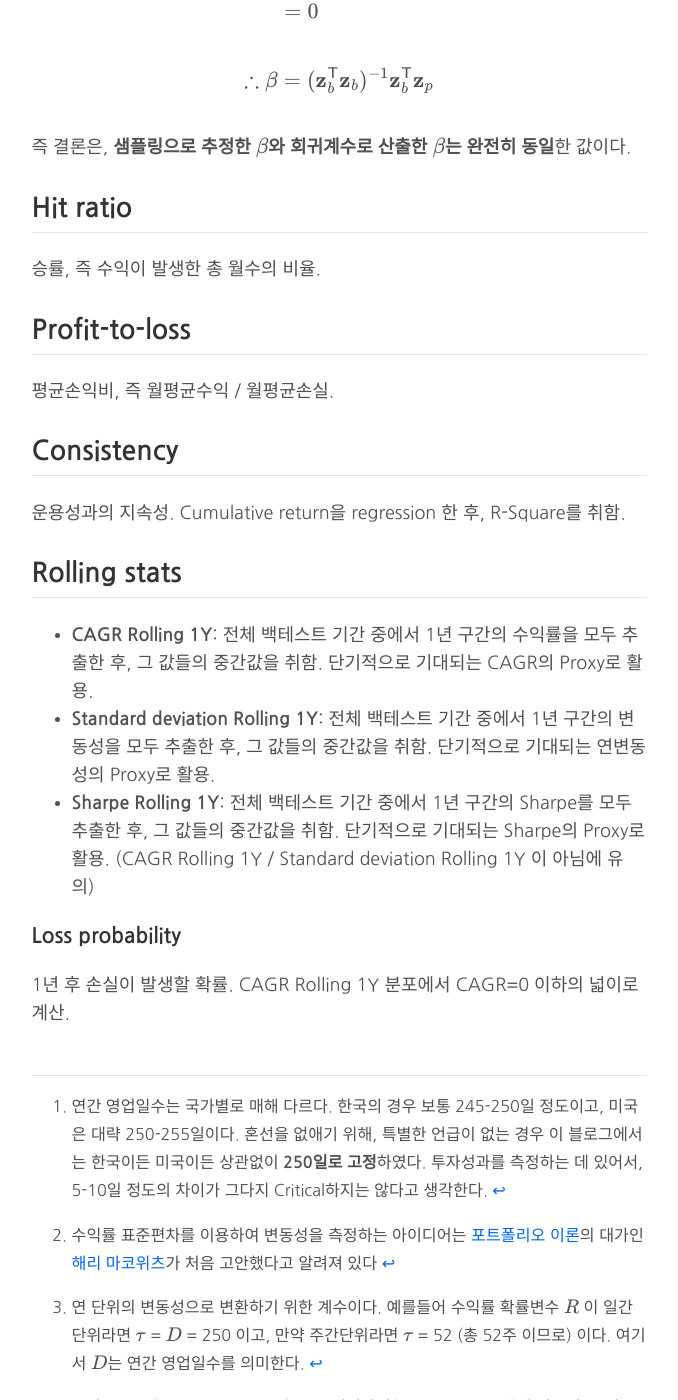
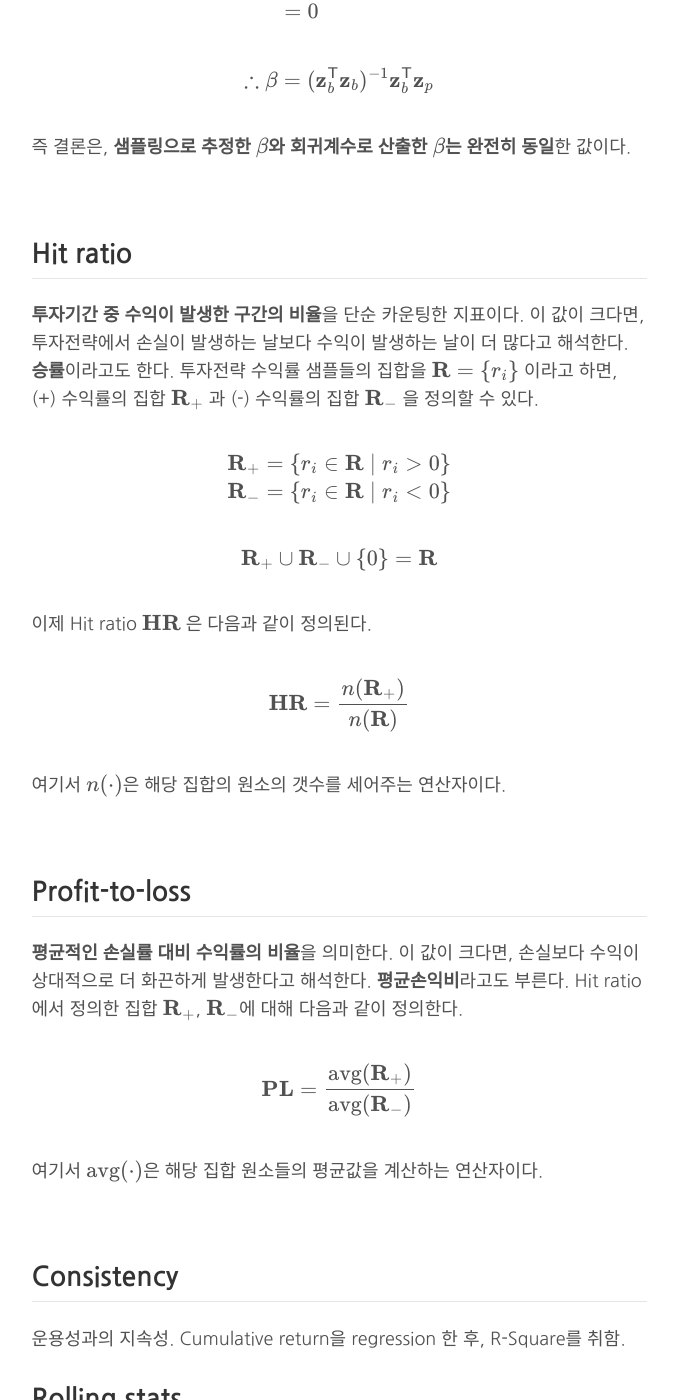
Before and after one commit to gem763/gem763.github.io, a Jekyll site: the page built from _posts/2018-02-20-투자성과의 측정.md, in a window 1280 px wide and 1400 px high, scrolled down 15414 px. Shown: the whole window, without its empty margins (301-979 px from the left). Built offline with Jekyll 4.4.1, drawn with Linux system fonts in a browser that asks for light colours; formulas are drawn with MathJax 3; comment, search, counter and statistics services are not loaded.

Commit message:
Uploaded by https://stackedit.io/

```diff
--- a/_posts/2018-02-20-투자성과의 측정.md
+++ b/_posts/2018-02-20-투자성과의 측정.md
@@ -501,12 +501,45 @@ R_p - \mathbf{E}[R_p] &= \alpha + \beta R_b + \epsilon - \mathbf{E}[R_p] \\
 
 즉 결론은, **샘플링으로 추정한 <span><script type="math/tex">\beta</script></span>와 회귀계수로 산출한 <span><script type="math/tex">\beta</script></span>는 완전히 동일**한 값이다.
 
+<br/>
 
 ## Hit ratio
-승률, 즉 수익이 발생한 총 월수의 비율.
+**투자기간 중 수익이 발생한 구간의 비율**을 단순 카운팅한 지표이다. 이 값이 크다면, 투자전략에서 손실이 발생하는 날보다 수익이 발생하는 날이 더 많다고 해석한다. **승률**이라고도 한다. 투자전략 수익률 샘플들의 집합을 <span><script type="math/tex">\mathbf{R} = \{r_{i} \}</script></span> 이라고 하면, (+) 수익률의 집합 <span><script type="math/tex">\mathbf{R}_+</script></span> 과 (-) 수익률의 집합 <span><script type="math/tex">\mathbf{R}_-</script></span> 을 정의할 수 있다.
+
+<div class="math"><script type="math/tex; mode=display">
+\begin{aligned}
+\mathbf{R}_+ &= \{ r_i \in \mathbf{R} \mid r_i > 0 \} \\
+\mathbf{R}_- &= \{ r_i \in \mathbf{R} \mid r_i < 0 \}
+\end{aligned}
+</script></div>
+
+<div class="math"><script type="math/tex; mode=display">
+\mathbf{R}_+ \cup \mathbf{R}_- \cup \{ 0 \} = \mathbf{R}
+</script></div>
+
+
+이제 Hit ratio <span><script type="math/tex">\mathbf{HR}</script></span> 은 다음과 같이 정의된다.
+
+<div class="math"><script type="math/tex; mode=display">
+\mathbf{HR} = \frac{n(\mathbf{R}_+)}{n(\mathbf{R})}
+</script></div>
+
+여기서 <span><script type="math/tex">n(\cdot)</script></span>은 해당 집합의 원소의 갯수를 세어주는 연산자이다.
+
+<br/>
 
 ## Profit-to-loss
-평균손익비, 즉 월평균수익 / 월평균손실.
+**평균적인 손실률 대비 수익률의 비율**을 의미한다. 이 값이 크다면, 손실보다 수익이 상대적으로 더 화끈하게 발생한다고 해석한다. **평균손익비**라고도 부른다. Hit ratio에서 정의한 집합 <span><script type="math/tex">\mathbf{R}_+</script></span>, <span><script type="math/tex">\mathbf{R}_-</script></span>에 대해 다음과 같이 정의한다.
+
+<div class="math"><script type="math/tex; mode=display">
+\mathbf{PL} = \frac{\text{avg}(\mathbf{R}_+)}{\text{avg}(\mathbf{R}_-)}
+</script></div>
+
+여기서 <span><script type="math/tex">\text{avg}(\cdot)</script></span>은 해당 집합 원소들의 평균값을 계산하는 연산자이다.
+
+<br/>
+
+
 
 ## Consistency
 운용성과의 지속성. Cumulative return을 regression 한 후, R-Square를 취함.
```
